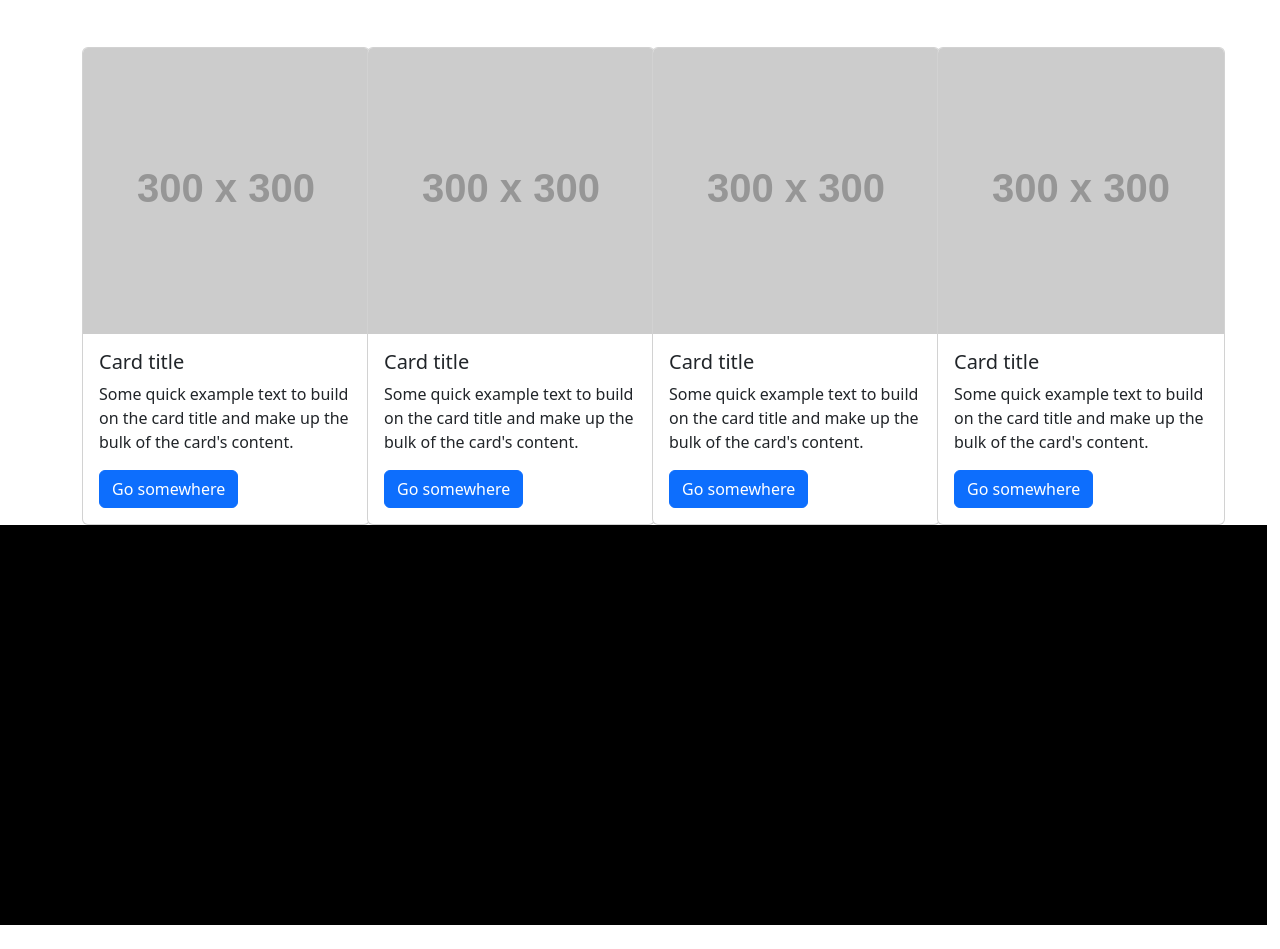
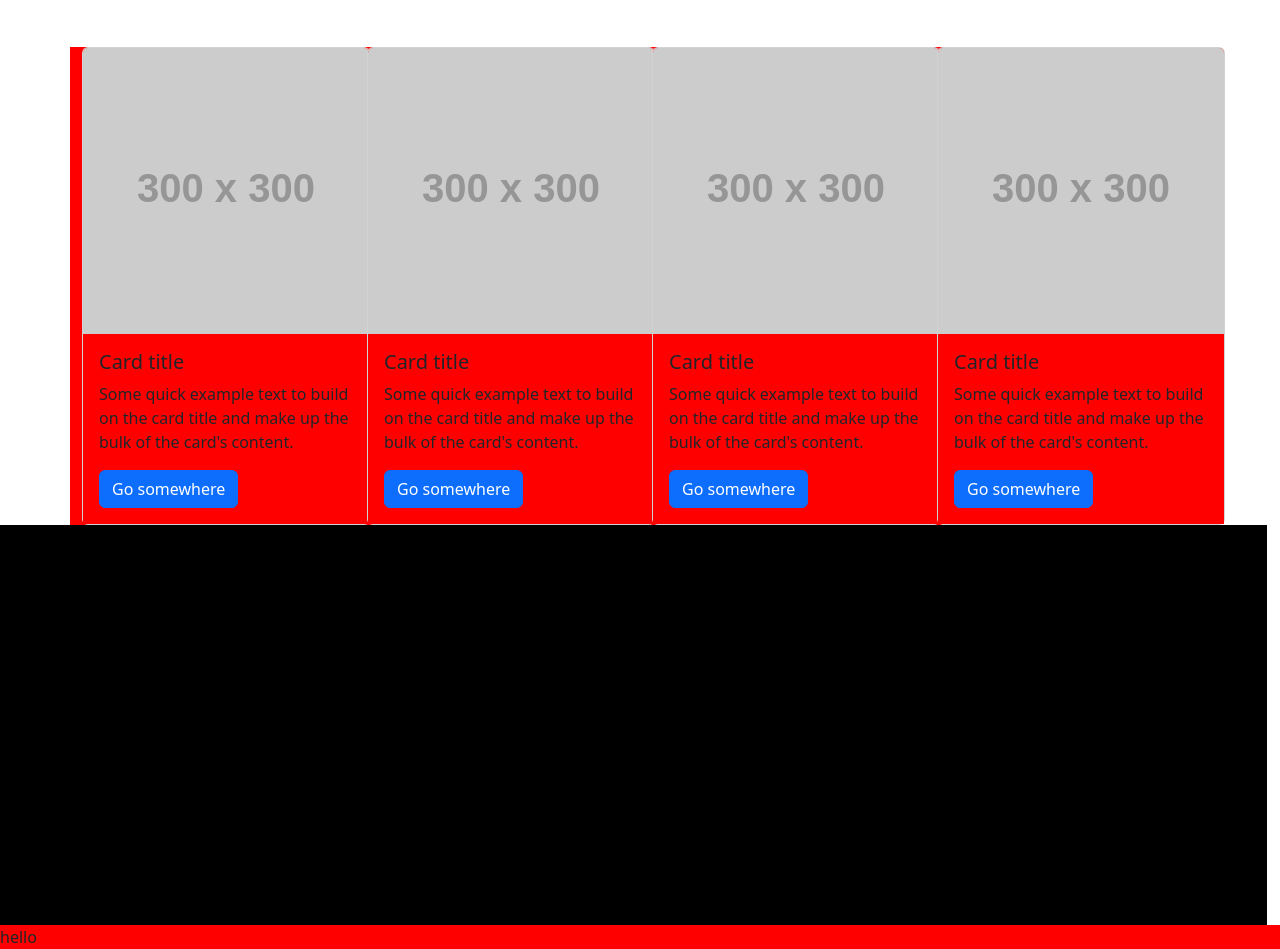
Before and after one commit to keven-todev/projectMds, a plain HTML site: page index.html in a window 1280 px wide. Shown: the part 57-1006 px from the top of the page. Before the commit the page ends 982 px from the top, so only its background shows below. Drawn offline with nearby package versions, Linux system fonts and the light colour scheme; no server answers; placeholder pictures from the web are drawn by us.

Commit message:
Feature/debut : ajout de css

```diff
--- a/index.html
+++ b/index.html
@@ -137,6 +137,10 @@
       </div>
     </div>
     <div id="map"></div>
+
+    <div>
+      hello
+    </div>
   </body>
 
   <script>
--- a/style.css
+++ b/style.css
@@ -1,6 +1,7 @@
 * {
     margin: 0;
     padding: 0;
+    background-color: red;
 }
 
 #map{
```
